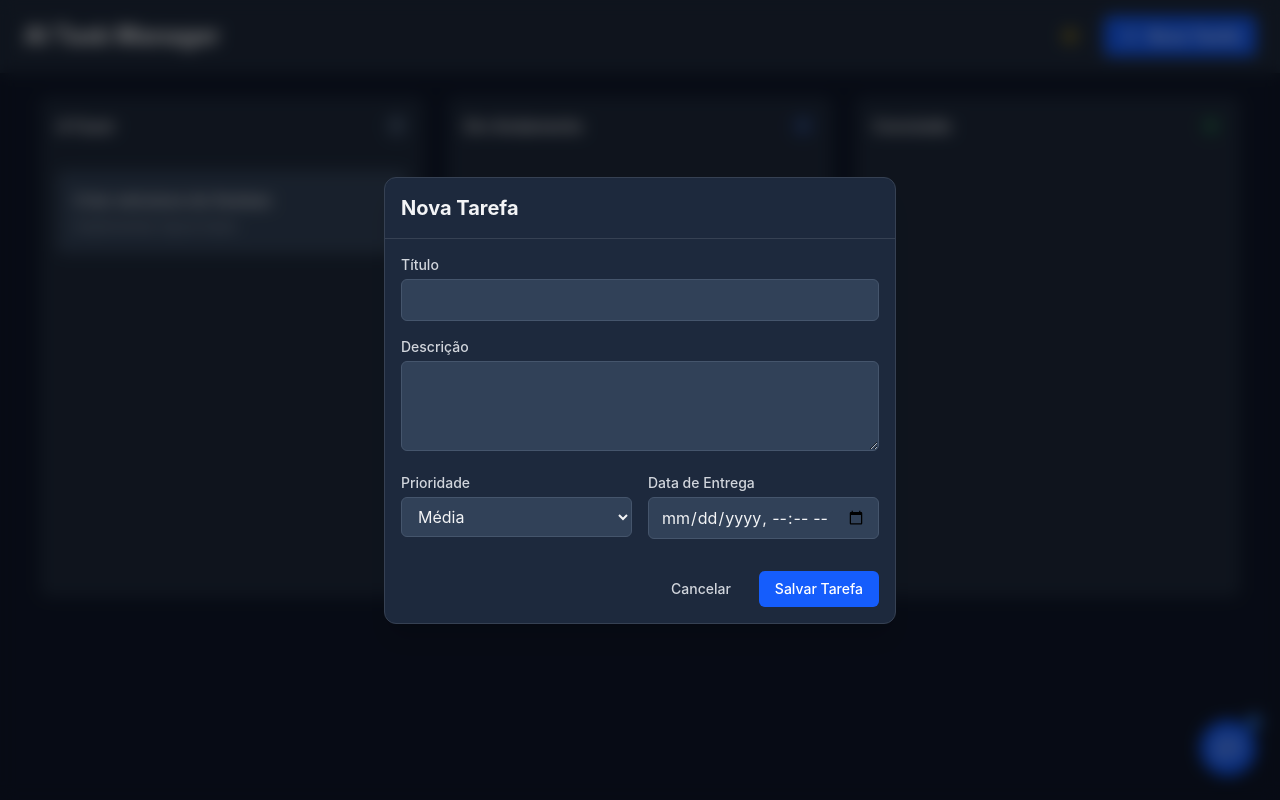
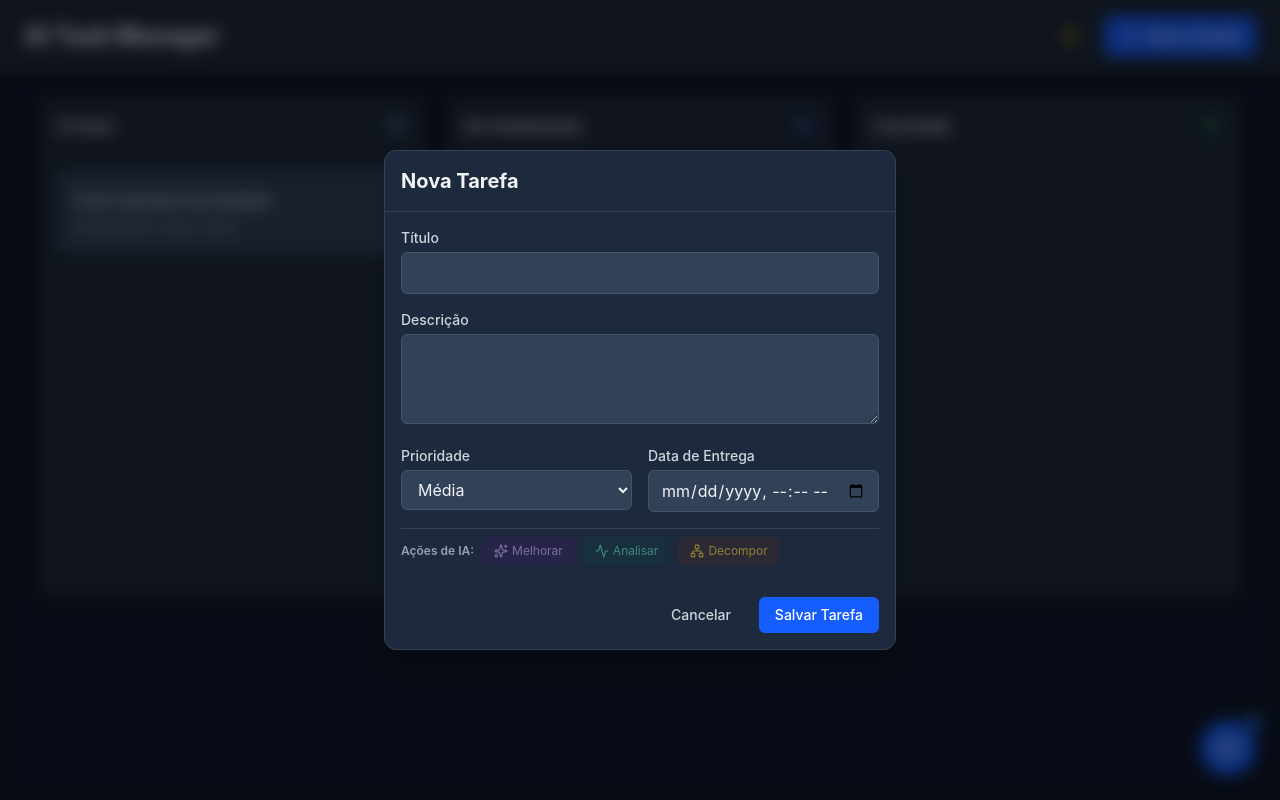
Before and after one commit to pedro-solutis/ai-task-manager, a React app in the folder frontend/: page / in a window 1280 px wide. Both pictures are taken after a click on the button "Nova Tarefa". Built offline with nearby package versions, Linux system fonts and the light colour scheme; the HTML template or start-up script is replaced by a standard one.

Commit message:
feat(ai): add enhance, analysis, and decomposition buttons to task views

```diff
--- a/frontend/src/components/tasks/TaskDetailModal.jsx
+++ b/frontend/src/components/tasks/TaskDetailModal.jsx
@@ -1,7 +1,22 @@
+import { useState } from 'react';
 import { X, Calendar, Flag, Pencil, Trash2 } from 'lucide-react';
+import { EnhanceButton } from './EnhanceButton.jsx';
+import { AnalyzeButton } from './AnalyzeButton.jsx';
+import { DecomposeButton } from './DecomposeButton.jsx';
 
-export function TaskDetailModal({ task, onClose, onEdit, onDelete }) {
+export function TaskDetailModal({ task, onClose, onEdit, onDelete, onUpdateTask }) {
+  const [aiLoading, setAiLoading] = useState(false);
+
   if (!task) return null;
+
+  const getPriorityColor = (priority) => {
+    switch(priority) {
+      case 'HIGH': return 'text-red-500';
+      case 'MEDIUM': return 'text-yellow-500';
+      case 'LOW': return 'text-green-500';
+      default: return 'text-gray-500';
+    }
+  };
 
   const statusColors = {
     TODO: 'bg-red-100 text-red-800 dark:bg-red-900/30 dark:text-red-300',
@@ -37,7 +52,7 @@ export function TaskDetailModal({ task, onClose, onEdit, onDelete }) {
           <div className="flex flex-wrap gap-4 pt-4 border-t border-gray-200 dark:border-gray-700">
             {task.priority && (
               <div className="flex items-center gap-2 text-sm text-gray-600 dark:text-gray-300">
-                <Flag className="h-4 w-4 text-orange-500" />
+                <Flag className={`h-3 w-3 ${getPriorityColor(task.priority)}`} />
                 <span>Prioridade: <span className="font-semibold">{task.priority}</span></span>
               </div>
             )}
@@ -49,6 +64,30 @@ export function TaskDetailModal({ task, onClose, onEdit, onDelete }) {
               </div>
             )}
           </div>
+
+          {onUpdateTask && (
+            <div className="flex gap-2 pt-2 border-t border-gray-200 dark:border-gray-700 mt-4 items-center">
+              <span className="text-xs font-semibold text-gray-500 dark:text-gray-400">Ações de IA:</span>
+              <EnhanceButton
+                formData={task}
+                onUpdate={onUpdateTask}
+                disabled={aiLoading}
+                onLoadingChange={setAiLoading}
+              />
+              <AnalyzeButton
+                formData={task}
+                onUpdate={onUpdateTask}
+                disabled={aiLoading}
+                onLoadingChange={setAiLoading}
+              />
+              <DecomposeButton
+                formData={task}
+                onUpdate={onUpdateTask}
+                disabled={aiLoading}
+                onLoadingChange={setAiLoading}
+              />
+            </div>
+          )}
         </div>
 
         <div className="p-4 border-t border-gray-200 dark:border-gray-700 flex justify-between items-center bg-gray-50 dark:bg-slate-800/50">
--- a/frontend/src/components/tasks/TaskFormModal.jsx
+++ b/frontend/src/components/tasks/TaskFormModal.jsx
@@ -122,6 +122,28 @@ export function TaskFormModal({ isOpen, onClose, onSaved, initialData }) {
             </div>
           </div>
 
+          <div className="flex gap-2 pt-2 border-t border-gray-200 dark:border-gray-700 mt-4 items-center">
+            <span className="text-xs font-semibold text-gray-500 dark:text-gray-400">Ações de IA:</span>
+            <EnhanceButton
+              formData={formData}
+              onUpdate={(updates) => setFormData(prev => ({ ...prev, ...updates }))}
+              disabled={aiLoading}
+              onLoadingChange={setAiLoading}
+            />
+            <AnalyzeButton
+              formData={formData}
+              onUpdate={(updates) => setFormData(prev => ({ ...prev, ...updates }))}
+              disabled={aiLoading}
+              onLoadingChange={setAiLoading}
+            />
+            <DecomposeButton
+              formData={formData}
+              onUpdate={(updates) => setFormData(prev => ({ ...prev, ...updates }))}
+              disabled={aiLoading}
+              onLoadingChange={setAiLoading}
+            />
+          </div>
+
           <div className="flex justify-end gap-3 pt-4">
             <button type="button" onClick={onClose} className="px-4 py-2 text-sm font-medium text-gray-700 dark:text-gray-300 hover:bg-gray-100 dark:hover:bg-slate-700 rounded-md transition-colors">
               Cancelar
```
